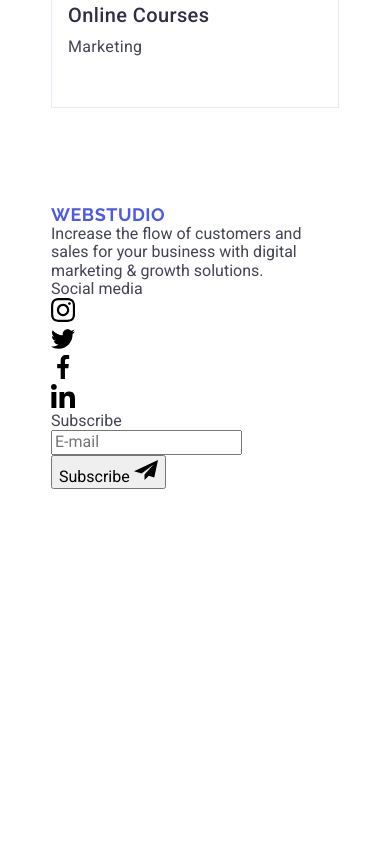
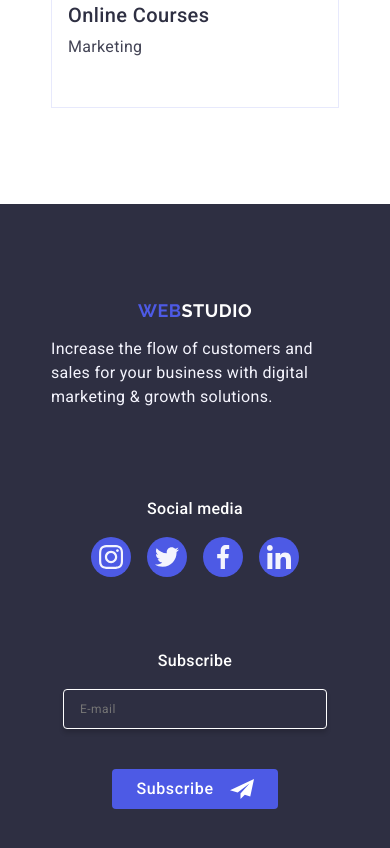
Before and after one commit to Liudmila-kikh/goit-markup-hw-06, a plain HTML site: page index.html in a window 390 px wide. Shown: the part 6381-7229 px from the top of the page. Before the commit the page ends 6870 px from the top, so only its background shows below. Drawn offline with nearby package versions, Linux system fonts and the light colour scheme.

Commit message:
footer tablet

```diff
--- a/css/style-old.css
+++ b/css/style-old.css
@@ -476,7 +476,7 @@
 }
 
 .icons-svg-footer {
-    fill: var(--color3, #f4f4fd);
+    fill: #f4f4fd;
 }
 
 .subscribe-footer {
--- a/css/style.css
+++ b/css/style.css
@@ -52,9 +52,9 @@ button {
     margin: 0 auto;
 }
 
-@media screen and (min-width: 760px) {
+@media screen and (min-width: 768px) {
     .container {
-        max-width: 760px;
+        max-width: 768px;
     }
 }
 
@@ -285,6 +285,7 @@ button {
 .nav-link-menu.current {
     color: #404bbf;
 }
+
 
 .contacts-list-menu {
     display: flex;
@@ -730,39 +731,233 @@ button {
         overflow: hidden;
     }
 
-    .overflow-text {
-        display: block;
-        position: absolute;
-        top: 0;
-        font-weight: 400;
-        font-size: 16px;
-        line-height: 1.5;
-        letter-spacing: 0.02em;
-        padding: 40px 32px;
-        width: 100%;
-        height: 100%;
-        transition: transform 250ms cubic-bezier(0.4, 0, 0.2, 1);
-        transform: translateY(100%);
-        color: #f4f4fd;
-        background-color: #4d5ae5;
-    }
-
     .portfolio-item {
         box-shadow: none;
         width: calc((100% - 48px) / 3);
         transition: box-shadow 250ms cubic-bezier(0.4, 0, 0.2, 1);
     }
 
-    .portfolio-item:hover .overflow-text {
+    .overlay {
+        position: relative;
+        overflow: hidden;
+    }
+
+    .overlay-text {
+        display: block;
+        cursor: pointer;
+        position: absolute;
+        background-color: #4d5ae5;
+        color: #f4f4fd;
+        height: 100%;
+        width: 100%;
+        top: 0;
+        font-size: 16px;
+        line-height: 1.5;
+        letter-spacing: 0.02em;
+        padding: 40px 32px;
+        transition: transform 250ms cubic-bezier(0.4, 0, 0.2, 1);
+        transform: translateY(100%);
+    }
+
+    .portfolio-item:hover .overlay-text {
         transform: translateY(0%);
     }
 
-    .portfolio-item:hover,
-    .portfolio-item:focus {
-        box-shadow: 0px 1px 6px rgba(46, 47, 66, 0.08),
-            0px 1px 1px rgba(46, 47, 66, 0.16), 0px 2px 1px rgba(46, 47, 66, 0.08);
+    .portfolio-item:hover {
+        box-shadow: 0px 1px 6px rgba(46, 47, 66, 0.08), 0px 1px 1px rgba(46, 47, 66, 0.16), 0px 2px 1px rgba(46, 47, 66, 0.08);
     }
 }
 
+/* Footer*/
 
-/* Footer*/
+
+.logo-part {
+    color: #fff;
+}
+
+.page-footer {
+    background-color: #2e2f42;
+    padding: 96px 0;
+    text-align: center;
+}
+
+.footercon {
+    display: flex;
+    flex-direction: column;
+    align-items: center;
+    gap: 72px;
+}
+
+.pagefooter {
+    display: flex;
+    flex-direction: column;
+    align-items: center;
+}
+
+.footer-logo {
+    margin-bottom: 16px;
+}
+
+.footer-text {
+    font-weight: 400;
+    line-height: 1.5;
+    letter-spacing: 0.02em;
+    color: #F4F4FD;
+    max-width: 288px;
+    margin-bottom: 16px;
+    text-align: left;
+}
+
+.par-network {
+    font-weight: 500;
+    font-size: 16px;
+    line-height: 1.5;
+    letter-spacing: 0.02em;
+    color: #fff;
+    margin-bottom: 16px;
+
+}
+
+.icons-footer {
+    display: flex;
+    justify-content: center;
+    gap: 16px;
+}
+
+.icon-footer {
+    width: 40px;
+    height: 40px;
+}
+
+.media-icons {
+    width: 100%;
+    height: 100%;
+    background-color: #4d5ae5;
+    border-radius: 50%;
+    display: flex;
+    align-items: center;
+    justify-content: center;
+    transition: background-color 250ms cubic-bezier(0.4, 0, 0.2, 1);
+}
+
+.media-icons:hover,
+.media-icons:focus {
+    background-color: #31d0aa;
+}
+
+.icons-svg-footer {
+    fill: #f4f4fd;
+}
+
+.footer-form {
+    display: flex;
+    flex-direction: column;
+    align-items: center;
+    gap: 24px;
+}
+
+.subscribe-area-footer {
+    display: block;
+    border: 1px solid #fff;
+    border-radius: 4px;
+    width: 264px;
+    height: 40px;
+    background-color: transparent;
+    font-size: 12px;
+    line-height: 2;
+    letter-spacing: 0.04em;
+    color: #fff;
+    box-shadow: 0 4px 4px 0 rgba(0, 0, 0, 0.15);
+    padding-left: 16px;
+    outline: transparent;
+}
+
+.ubscribe-area-footer::placeholder {
+    color: #fff;
+}
+
+.subscribe-title-footer {
+    font-weight: 500;
+    font-size: 16px;
+    line-height: 1.5;
+    letter-spacing: 0.02em;
+    margin-bottom: 16px;
+    color: #fff;
+}
+
+.footer-btn {
+    cursor: pointer;
+    border: none;
+    display: flex;
+    justify-content: center;
+    align-items: center;
+    font-family: inherit;
+    font-weight: 500;
+    font-size: 16px;
+    line-height: 1.5;
+    letter-spacing: 0.04em;
+    color: #fff;
+    border-radius: 4px;
+    padding: 8px 24px;
+    min-width: 165px;
+    height: 40px;
+    background-color: #4d5ae5;
+    transition: background-color 250ms cubic-bezier(0.4, 0, 0.2, 1);
+}
+
+.subscribe-footer-icon-btn {
+    fill: #fff;
+    margin-left: 16px;
+}
+
+.footer-btn:hover,
+.footer-btn:focus {
+    background-color: #404bbf;
+}
+
+
+@media screen and (min-width: 768px) {
+
+    .footercon {
+        flex-direction: row;
+        flex-wrap: wrap;
+        align-items: flex-start;
+        padding: 0 40px;
+        gap: 24px;
+    }
+
+    .pagefooter {
+        align-items: flex-start;
+
+        margin-bottom: 24px;
+        margin-left: 108px;
+
+    }
+
+    .footer-text {
+
+        max-width: 264px;
+        text-align: left;
+    }
+
+    .subscribe-title-footer {
+
+        text-align: left;
+    }
+
+    .par-network {
+        text-align: left;
+    }
+
+    .subscribe-footer {
+        margin-left: 108px;
+    }
+
+    .footer-form {
+        flex-direction: row;
+        justify-content: flex-start;
+    }
+
+}
+
+@media screen and (min-width: 1158px) {}
--- a/index.html
+++ b/index.html
@@ -29,7 +29,7 @@
                     </li>
                     <li class="nav-item"> <a class="nav-link" href="">Portfolio</a>
                     </li>
-                    <li class="nav-item"> <a class="nav-link" href="">Contacts</a>
+                    <li class="nav-item"> <a class="nav-link-tel" href="">Contacts</a>
                     </li>
                 </ul>
             </nav>
@@ -38,7 +38,7 @@
                     <li class="contacts-item"><a class="contacts-link"
                             href="mailto:info@devstudio.com">info@devstudio.com</a>
                     </li>
-                    <li class="contacts-item"><a class="contacts-link" href="tel:+110001111111">+11 (000)
+                    <li class="contacts-item"><a class="contacts-link current" href="tel:+110001111111">+11 (000)
                             111-11-11</a>
                     </li>
 
@@ -498,7 +498,9 @@
         </div>
     </footer>
     <!-- modal -->
-    <div class="backdrop is-open hidden">
+
+    <!-- is-open  -->
+    <div class="backdrop hidden">
         <div class="modal">
             <button class="close-btn" type="button" data-modal-close>
                 <svg class="icons-close" width="8" height="8">
```
